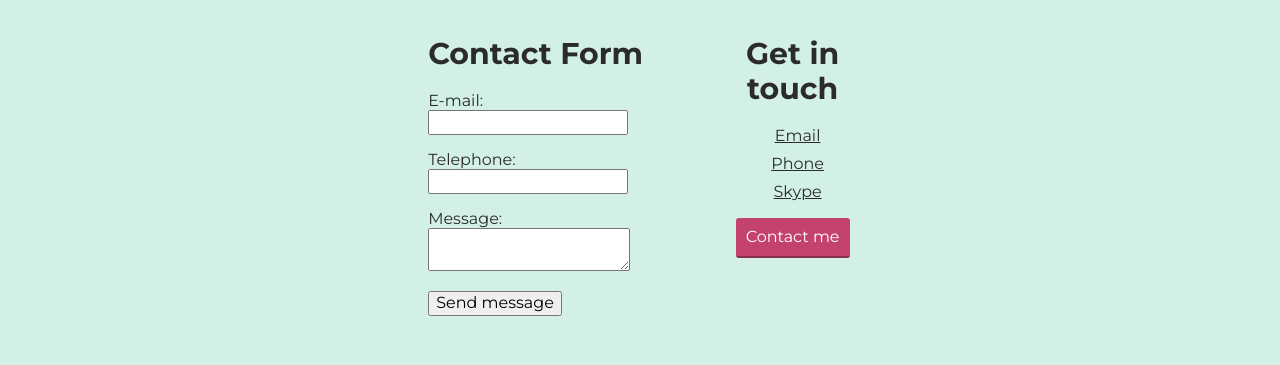
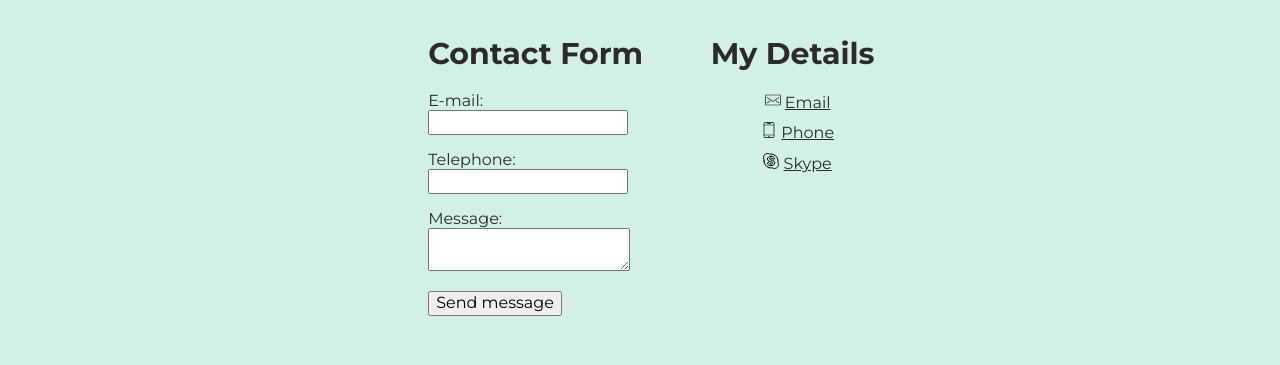
Before and after one commit to mareeanamaro/Portfolio-Site, a plain HTML site: page contact.html in a window 1280 px wide. Shown: the part 112-477 px from the top of the page. Drawn offline with nearby package versions, Linux system fonts and the light colour scheme.

Commit message:
Added detail icons

```diff
--- a/contact.html
+++ b/contact.html
@@ -56,13 +56,12 @@
     </form>
   </div>
     <div class="contact-details">
-      <h1>Get in touch</h1>
+      <h1>My Details</h1>
       <ul>
-        <li><a href="mailto:mariana.amfr@gmail.com">Email</a></li>
-        <li><a href="tel:+44203495884">Phone</a></li>
-        <li><a href="skype:mariana.amaro">Skype</a></li>
+        <li><img src="img/185078_mail_email_icon.svg"> <a href="mailto:mariana.amfr@gmail.com">Email</a></li>
+        <li><img src="img/185028_iphone_phone_icon.svg"> <a href="tel:+44203495884">Phone</a></li>
+        <li><img src="img/7663622_video_meeting_skype_icon.svg"> <a href="skype:mariana.amaro">Skype</a></li>
       </ul>
-      <p><a href="mailto:mariana.amfr@gmail.com" class="button">Contact me</a></p>
   </div>
   </main>
 
```
